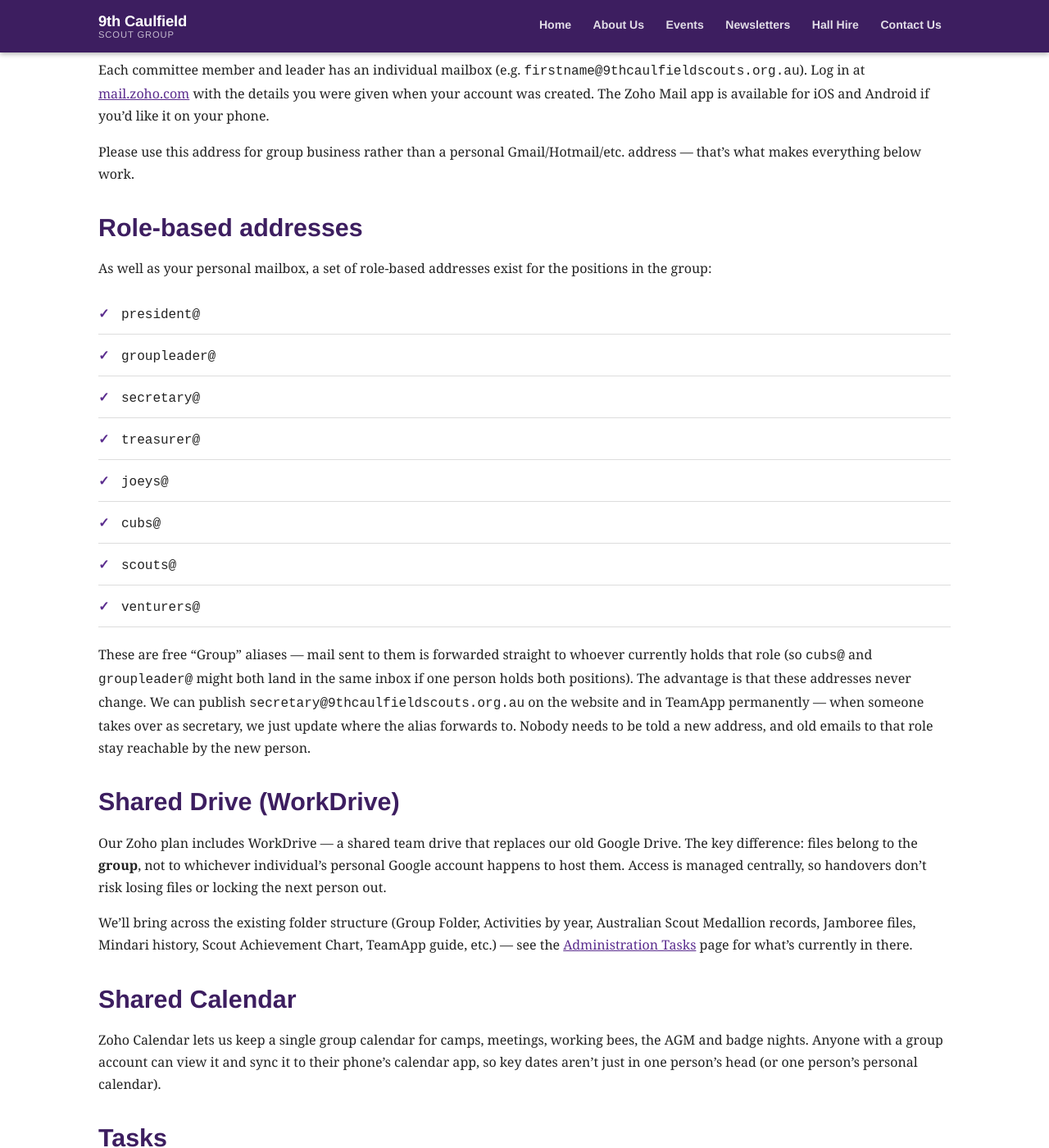
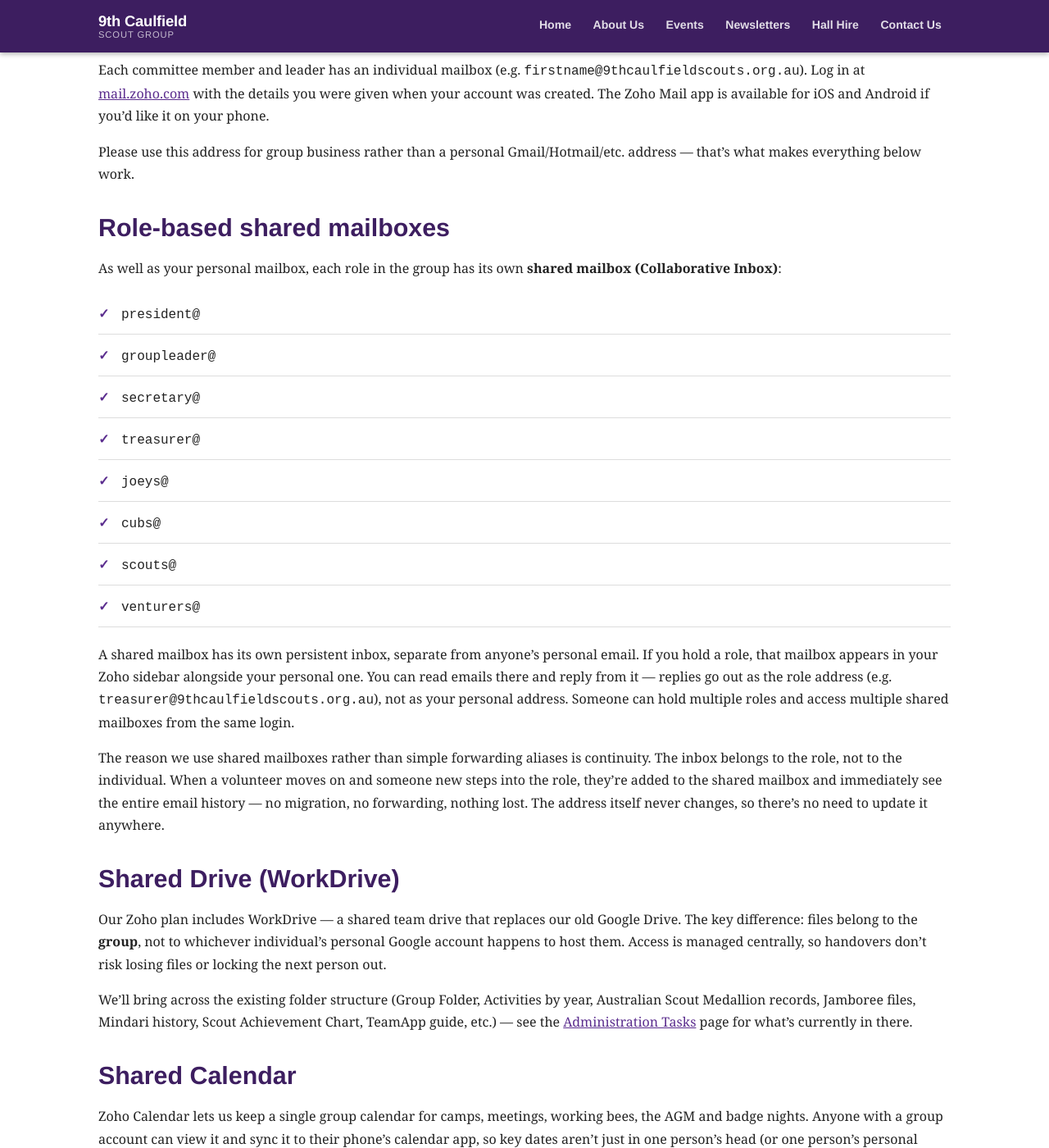
Before and after one commit to ideapod/9thcaulfield, a Jekyll site: the page built from zoho-how-to.md, in a window 1280 px wide and 1400 px high, scrolled down 361 px. Shown: the whole window at 82% size. Built offline with Jekyll 4.4.1, drawn with Linux system fonts in a browser that asks for light colours; some of the changed text lies outside the part shown.

Commit message:
update around the use of shared mailboxes.

```diff
--- a/zoho-how-to.md
+++ b/zoho-how-to.md
@@ -16,9 +16,9 @@ Each committee member and leader has an individual mailbox (e.g. `firstname@9thc
 
 Please use this address for group business rather than a personal Gmail/Hotmail/etc. address — that's what makes everything below work.
 
-## Role-based addresses
+## Role-based shared mailboxes
 
-As well as your personal mailbox, a set of role-based addresses exist for the positions in the group:
+As well as your personal mailbox, each role in the group has its own **shared mailbox (Collaborative Inbox)**:
 
 - `president@`
 - `groupleader@`
@@ -29,7 +29,9 @@ As well as your personal mailbox, a set of role-based addresses exist for the po
 - `scouts@`
 - `venturers@`
 
-These are free "Group" aliases — mail sent to them is forwarded straight to whoever currently holds that role (so `cubs@` and `groupleader@` might both land in the same inbox if one person holds both positions). The advantage is that these addresses never change. We can publish `secretary@9thcaulfieldscouts.org.au` on the website and in TeamApp permanently — when someone takes over as secretary, we just update where the alias forwards to. Nobody needs to be told a new address, and old emails to that role stay reachable by the new person.
+A shared mailbox has its own persistent inbox, separate from anyone's personal email. If you hold a role, that mailbox appears in your Zoho sidebar alongside your personal one. You can read emails there and reply from it — replies go out as the role address (e.g. `treasurer@9thcaulfieldscouts.org.au`), not as your personal address. Someone can hold multiple roles and access multiple shared mailboxes from the same login.
+
+The reason we use shared mailboxes rather than simple forwarding aliases is continuity. The inbox belongs to the role, not to the individual. When a volunteer moves on and someone new steps into the role, they're added to the shared mailbox and immediately see the entire email history — no migration, no forwarding, nothing lost. The address itself never changes, so there's no need to update it anywhere.
 
 ## Shared Drive (WorkDrive)
 
@@ -68,4 +70,4 @@ Zoho Vault is a shared password manager for logins that belong to the group rath
 
 ## Getting help
 
-If you're not sure how to access any of the above, or need your account set up, contact `groupleader@9thcaulfieldscouts.org.au`.
+If you're not sure how to access any of the above, or need your account set up, contact `helpdesk@9thcaulfieldscouts.org.au`.
```
